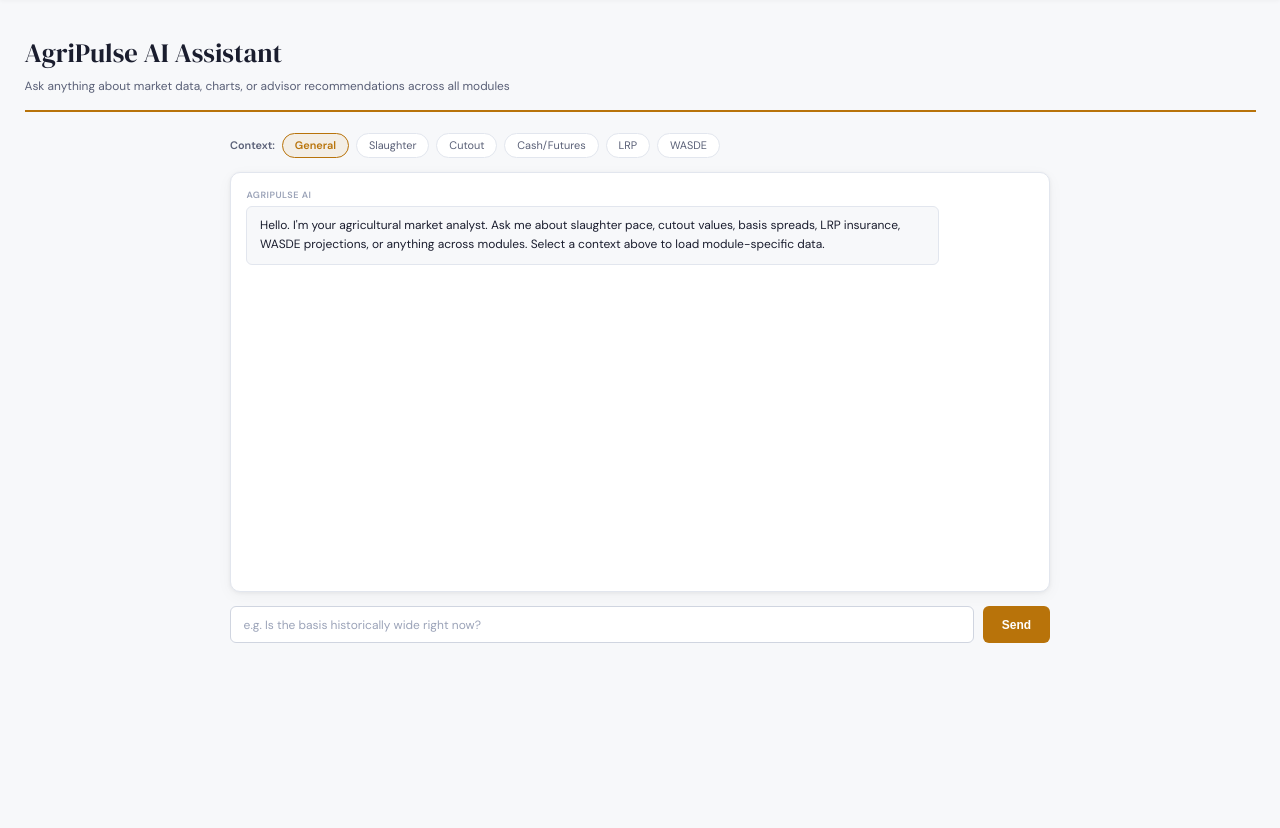
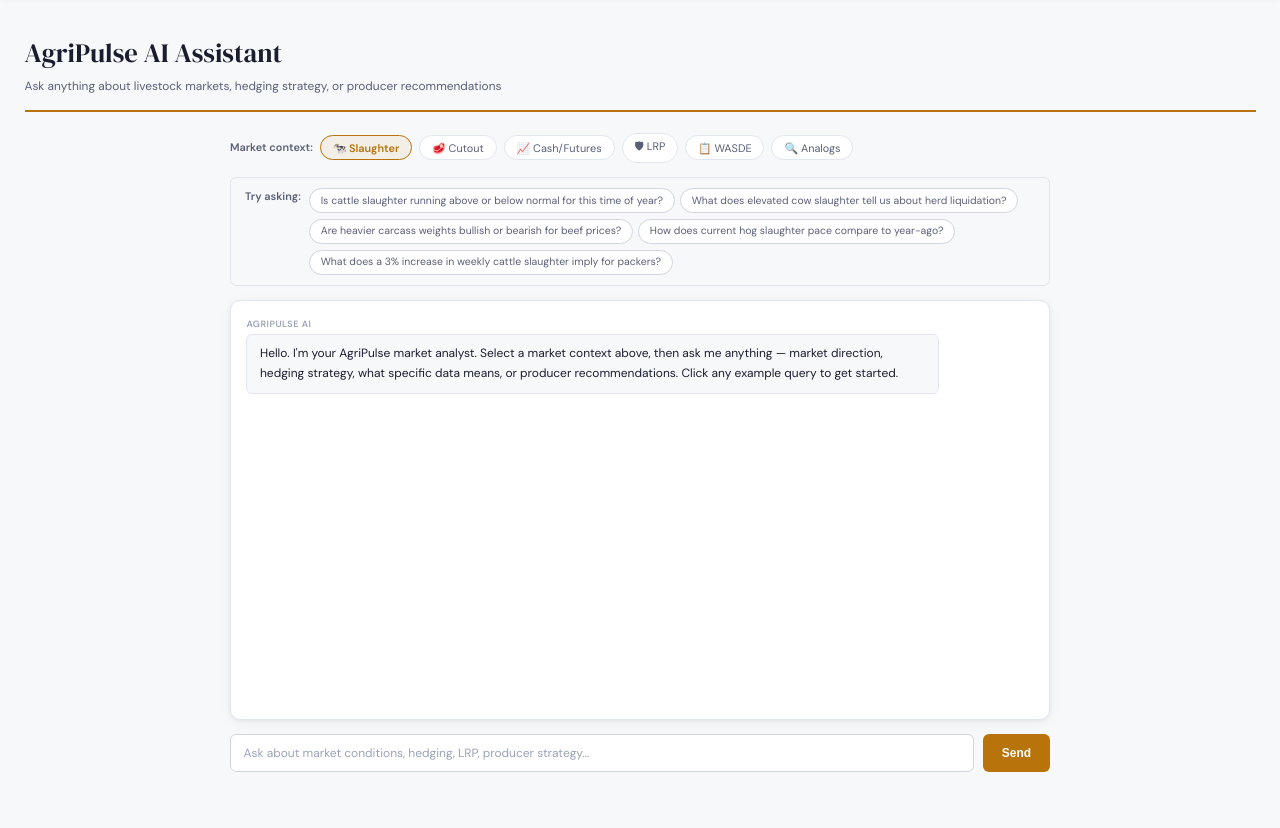
Before and after one commit to xseven1/agripulse, a Django app: page /chatbot/ in a window 1280 px wide. Shown: the part 58-886 px from the top of the page. Before the commit the page ends 701 px from the top, so only its background shows below. Run offline with Django 4.2, Linux system fonts and the light colour scheme; parts of the project's set-up code (start-up, migrations or seed data) failed here and were passed over; some libraries are stand-ins or nearby versions.

Commit message:
AI scope change

```diff
--- a/core/templates/chatbot.html
+++ b/core/templates/chatbot.html
@@ -4,45 +4,131 @@
 {% block content %}
 <div class="page-header">
   <h1>AgriPulse AI Assistant</h1>
-  <p>Ask anything about market data, charts, or advisor recommendations across all modules</p>
+  <p>Ask anything about livestock markets, hedging strategy, or producer recommendations</p>
 </div>
 
 <div class="chat-container">
+
+  <!-- MODULE SELECTOR -->
   <div class="chat-module-selector">
-    <span class="filter-label">Context:</span>
-    <button class="filter-btn active" data-module="general">General</button>
-    <button class="filter-btn" data-module="slaughter">Slaughter</button>
-    <button class="filter-btn" data-module="cutout">Cutout</button>
-    <button class="filter-btn" data-module="cash_futures">Cash/Futures</button>
-    <button class="filter-btn" data-module="lrp">LRP</button>
-    <button class="filter-btn" data-module="wasde">WASDE</button>
+    <span class="filter-label">Market context:</span>
+    <button class="filter-btn active" data-module="slaughter" onclick="selectModule('slaughter', this)">🐄 Slaughter</button>
+    <button class="filter-btn" data-module="cutout" onclick="selectModule('cutout', this)">🥩 Cutout</button>
+    <button class="filter-btn" data-module="cash_futures" onclick="selectModule('cash_futures', this)">📈 Cash/Futures</button>
+    <button class="filter-btn" data-module="lrp" onclick="selectModule('lrp', this)">🛡 LRP</button>
+    <button class="filter-btn" data-module="wasde" onclick="selectModule('wasde', this)">📋 WASDE</button>
+    <button class="filter-btn" data-module="comparable" onclick="selectModule('comparable', this)">🔍 Analogs</button>
   </div>
 
+  <!-- EXAMPLE QUERIES -->
+  <div id="example-queries" class="example-queries-bar">
+    <span class="filter-label" style="white-space:nowrap;">Try asking:</span>
+    <div id="query-chips" class="query-chips"></div>
+  </div>
+
+  <!-- CHAT MESSAGES -->
   <div class="chat-messages" id="chat-messages">
     <div class="chat-msg chat-msg--ai">
       <div class="msg-label">AgriPulse AI</div>
-      <div class="msg-body">Hello. I'm your agricultural market analyst. Ask me about slaughter pace, cutout values, basis spreads, LRP insurance, WASDE projections, or anything across modules. Select a context above to load module-specific data.</div>
+      <div class="msg-body">Hello. I'm your AgriPulse market analyst. Select a market context above, then ask me anything — market direction, hedging strategy, what specific data means, or producer recommendations. Click any example query to get started.</div>
     </div>
   </div>
 
+  <!-- INPUT -->
   <div class="chat-input-row">
     <input type="text" id="chat-input" class="chat-input"
-           placeholder="e.g. Is the basis historically wide right now?"/>
+           placeholder="Ask about market conditions, hedging, LRP, producer strategy..."/>
     <button id="chat-send" class="btn-send">Send</button>
   </div>
 </div>
 {% endblock %}
+
 {% block scripts %}
 <script src="{% static 'js/chatbot.js' %}"></script>
 <script>
+const EXAMPLE_QUERIES = {
+  slaughter: [
+    "Is cattle slaughter running above or below normal for this time of year?",
+    "What does elevated cow slaughter tell us about herd liquidation?",
+    "Are heavier carcass weights bullish or bearish for beef prices?",
+    "How does current hog slaughter pace compare to year-ago?",
+    "What does a 3% increase in weekly cattle slaughter imply for packers?",
+  ],
+  cutout: [
+    "Is the Choice/Select spread historically wide or tight right now?",
+    "Which primals are leading the cutout move this week?",
+    "What does a narrowing Choice/Select spread signal about demand quality?",
+    "Is current Choice cutout above or below the 5-year seasonal average?",
+    "What should advisors tell producers when cutout is falling but slaughter is rising?",
+  ],
+  cash_futures: [
+    "Is the current basis historically wide or tight for this time of year?",
+    "What does a strong basis imply for producer hedging decisions?",
+    "Is the Live Cattle futures curve in contango or backwardation right now?",
+    "Should my producer be forward pricing cattle at current futures levels?",
+    "What basis level historically signals a good time to place futures hedges?",
+  ],
+  lrp: [
+    "At current premiums, does LRP make sense over a straight futures hedge?",
+    "What coverage level offers the best cost-of-protection tradeoff right now?",
+    "How much is USDA subsidizing LRP premiums at 95% coverage?",
+    "When is LRP preferable to selling futures for a 500-head cattle operation?",
+    "What are the key differences between LRP and a put option?",
+  ],
+  wasde: [
+    "What was the most market-moving WASDE revision this cycle?",
+    "Is USDA revising beef production up or down — and what does that mean for prices?",
+    "How do WASDE beef production forecasts compare to current cash market levels?",
+    "What does a downward revision in beef production imply for cattle prices?",
+    "How should advisors interpret conflicting WASDE supply and demand revisions?",
+  ],
+  comparable: [
+    "What happened to cattle prices in the most similar historical weeks?",
+    "Are the historical analogs consistent or conflicting in their price outcomes?",
+    "What does the analog analysis suggest for the next 4 weeks?",
+    "How reliable are historical analogs as a price forecasting tool?",
+    "What market conditions would make the current analog less predictive?",
+  ],
+};
+
+function selectModule(module, btn) {
+  document.querySelectorAll('.filter-btn[data-module]').forEach(b => b.classList.remove('active'));
+  btn.classList.add('active');
+  currentModule = module;
+  updateExampleQueries(module);
+  fetchModuleContext(module).then(ctx => { currentContext = ctx; });
+}
+
+function updateExampleQueries(module) {
+  const chips = document.getElementById('query-chips');
+  chips.innerHTML = '';
+  (EXAMPLE_QUERIES[module] || []).forEach(q => {
+    const chip = document.createElement('button');
+    chip.className = 'query-chip';
+    chip.textContent = q;
+    chip.onclick = () => {
+      document.getElementById('chat-input').value = q;
+      document.getElementById('chat-input').focus();
+    };
+    chips.appendChild(chip);
+  });
+}
+
+// Init with slaughter
+updateExampleQueries('slaughter');
+fetchModuleContext('slaughter').then(ctx => { currentContext = ctx; });
+
+// Pre-select from URL param
 (async () => {
   const urlParams = new URLSearchParams(window.location.search);
   const moduleParam = urlParams.get('module');
-  if (moduleParam) {
+  if (moduleParam && EXAMPLE_QUERIES[moduleParam]) {
     document.querySelectorAll('.filter-btn[data-module]').forEach(btn => {
-      btn.classList.toggle('active', btn.dataset.module === moduleParam);
+      const isMatch = btn.dataset.module === moduleParam;
+      btn.classList.toggle('active', isMatch);
     });
     currentModule = moduleParam;
+    updateExampleQueries(moduleParam);
     currentContext = await fetchModuleContext(moduleParam);
   }
 })();
--- a/static/css/style.css
+++ b/static/css/style.css
@@ -232,3 +232,9 @@ a{color:inherit;text-decoration:none;}
 .period-btn{padding:.25rem .55rem;border:none;background:transparent;color:var(--sub);font-size:.7rem;font-weight:600;cursor:pointer;border-radius:4px;transition:all .15s;font-family:'DM Sans',sans-serif;}
 .period-btn:hover{color:var(--text);}
 .period-btn.active{background:var(--bg2);color:var(--gold);box-shadow:0 1px 3px rgba(0,0,0,0.08);}
+
+/* EXAMPLE QUERIES */
+.example-queries-bar{display:flex;align-items:flex-start;gap:.6rem;flex-wrap:wrap;padding:.75rem 1rem;background:var(--bg);border:1px solid var(--border);border-radius:var(--radius-sm);}
+.query-chips{display:flex;flex-wrap:wrap;gap:.4rem;flex:1;}
+.query-chip{padding:.3rem .75rem;background:var(--bg2);border:1px solid var(--border2);border-radius:20px;color:var(--sub);font-size:.75rem;cursor:pointer;transition:all .15s;font-family:'DM Sans',sans-serif;text-align:left;line-height:1.4;}
+.query-chip:hover{border-color:var(--gold);color:var(--gold);background:var(--gold-dim);}
--- a/static/js/chatbot.js
+++ b/static/js/chatbot.js
@@ -1,45 +1,30 @@
 const messagesEl = document.getElementById('chat-messages');
 const inputEl = document.getElementById('chat-input');
 const sendBtn = document.getElementById('chat-send');
-const moduleButtons = document.querySelectorAll('.filter-btn[data-module]');
 
-let currentModule = 'general';
+let currentModule = 'slaughter';
 let currentContext = {};
 let history = [];
 
 async function fetchModuleContext(module) {
-  if (module === 'general') return {};
   try {
-    const res = await fetch(`/api/insights/${module}/`);
+    const res = await fetch(`/api/insight/${module}/`);
     const data = await res.json();
-    return { insight: data.insight || '' };
+    return { module, insight: data.insight || '', as_of: new Date().toISOString() };
   } catch {
-    return {};
+    return { module };
   }
 }
-
-moduleButtons.forEach(btn => {
-  btn.addEventListener('click', async () => {
-    moduleButtons.forEach(b => b.classList.remove('active'));
-    btn.classList.add('active');
-    currentModule = btn.dataset.module;
-    currentContext = await fetchModuleContext(currentModule);
-  });
-});
 
 function appendMessage(role, text) {
   const wrap = document.createElement('div');
   wrap.className = `chat-msg chat-msg--${role === 'user' ? 'user' : 'ai'}`;
-
   const label = document.createElement('div');
   label.className = 'msg-label';
   label.textContent = role === 'user' ? 'You' : 'AgriPulse AI';
-
   const body = document.createElement('div');
   body.className = 'msg-body';
-  // Render newlines properly
   body.innerHTML = text.replace(/\n/g, '<br>');
-
   wrap.appendChild(label);
   wrap.appendChild(body);
   messagesEl.appendChild(wrap);
@@ -56,7 +41,7 @@ function appendLoading() {
   label.textContent = 'AgriPulse AI';
   const body = document.createElement('div');
   body.className = 'msg-body';
-  body.textContent = 'Analyzing market data…';
+  body.innerHTML = '<span class="spinner"></span> Analyzing market data...';
   wrap.appendChild(label);
   wrap.appendChild(body);
   messagesEl.appendChild(wrap);
@@ -71,15 +56,12 @@ function removeLoading() {
 async function sendMessage() {
   const message = inputEl.value.trim();
   if (!message) return;
-
   inputEl.value = '';
   sendBtn.disabled = true;
   appendMessage('user', message);
   appendLoading();
-
   history.push({ role: 'user', content: message });
 
-  // If no context loaded yet for current module, fetch it now
   if (currentModule !== 'general' && Object.keys(currentContext).length === 0) {
     currentContext = await fetchModuleContext(currentModule);
   }
@@ -92,13 +74,11 @@ async function sendMessage() {
         message,
         module: currentModule,
         context: currentContext,
-        history: history.slice(-6),
+        history: history.slice(-8),
       }),
     });
-
     const data = await res.json();
     removeLoading();
-
     if (data.error) {
       appendMessage('ai', `Error: ${data.error}`);
     } else {
@@ -121,16 +101,3 @@ inputEl.addEventListener('keydown', e => {
     sendMessage();
   }
 });
-
-// Auto-select module from URL param and load context
-(async () => {
-  const urlParams = new URLSearchParams(window.location.search);
-  const moduleParam = urlParams.get('module');
-  if (moduleParam) {
-    moduleButtons.forEach(btn => {
-      btn.classList.toggle('active', btn.dataset.module === moduleParam);
-    });
-    currentModule = moduleParam;
-    currentContext = await fetchModuleContext(moduleParam);
-  }
-})();
```
Also changed, not shown: core/services/ai_engine.py (+20 -5 lines).
